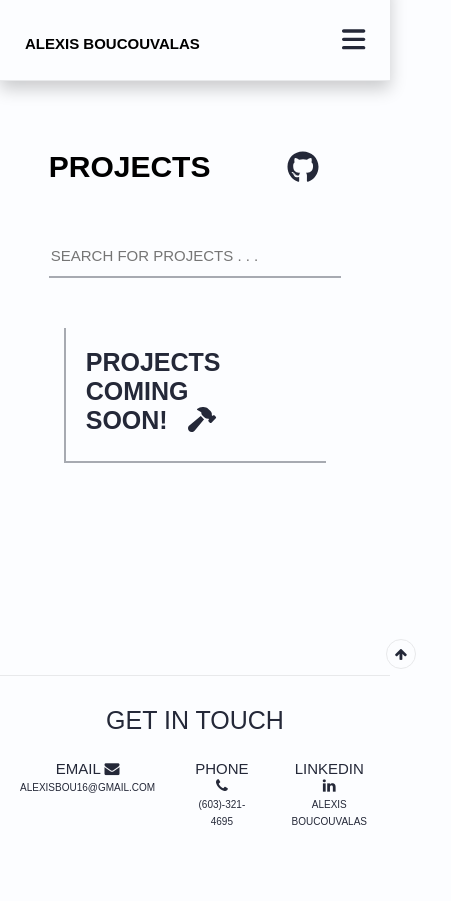
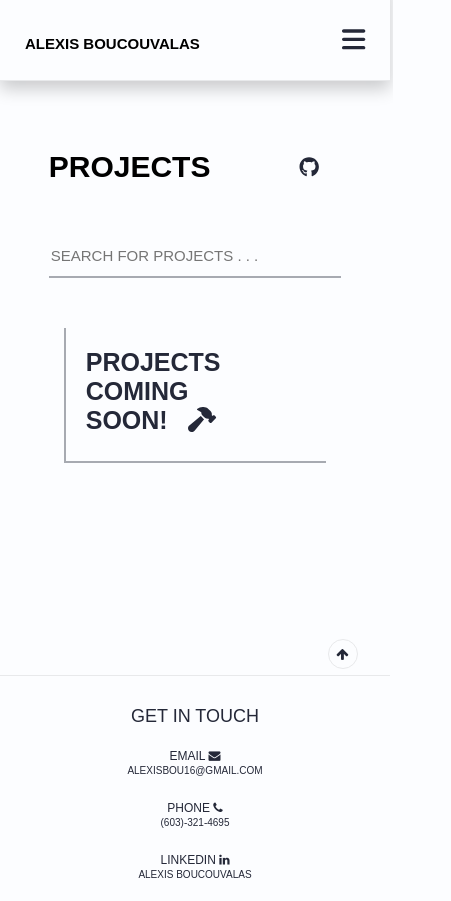
Before and after one commit to BOUCKY/my-portfolio-app, a React (Create React App) app: page /projects in a window 390 px wide. Shown: the whole page, 451 px wide, since content can reach past the window. Before the commit the page ends 848 px from the top, so only its background shows below. Built offline with nearby package versions, Linux system fonts and the light colour scheme.

Commit message:
Footer Responsiveness

```diff
--- a/src/components/NavBar.js
+++ b/src/components/NavBar.js
@@ -24,10 +24,10 @@ const NavBar = () => {
                 </button>
             </div>
             <div className={`nav-bar ${navClick ? 'active' : ''}`}>
-                <li className="nav-bar-list"><NavLink className="nav-bar-link" to="/">HOME</NavLink></li>
-                <li className="nav-bar-list"><NavLink className="nav-bar-link" to="about">ABOUT</NavLink></li>
-                <li className="nav-bar-list"><NavLink className="nav-bar-link" to="blog">BLOG</NavLink></li>
-                <li className="nav-bar-list"><NavLink className="nav-bar-link" to="projects">PROJECTS</NavLink></li>
+                <li className="nav-bar-list"><NavLink className="nav-bar-link" to="/" onClick={handleNavClick}>HOME</NavLink></li>
+                <li className="nav-bar-list"><NavLink className="nav-bar-link" to="about" onClick={handleNavClick}>ABOUT</NavLink></li>
+                <li className="nav-bar-list"><NavLink className="nav-bar-link" to="blog" onClick={handleNavClick}>BLOG</NavLink></li>
+                <li className="nav-bar-list"><NavLink className="nav-bar-link" to="projects" onClick={handleNavClick}>PROJECTS</NavLink></li>
                 <Resume />
             </div>
         </div>
--- a/src/styling/App.css
+++ b/src/styling/App.css
@@ -112,3 +112,32 @@ input[type="text"]:hover{
   opacity: 0;
   transition: all 0.5s ease;
 }
+
+
+
+@media screen and (max-width: 850px){
+    .backTool{
+      margin-left: 85%;
+    }
+}
+
+@media screen and (max-width: 600px){
+  .backTool{
+    margin-left: 80%;
+  }
+}
+
+@media screen and (max-width: 500px){
+  .backTool{
+    margin-left: 75%;
+  }
+  .footer{
+    height: 225px;
+  }
+}
+
+@media screen and (max-width: 350px){
+  .backTool{
+    margin-left: 65%;
+  }
+}
--- a/src/styling/Footer.css
+++ b/src/styling/Footer.css
@@ -44,3 +44,20 @@ a {
 .linkedIn:hover {
     opacity: 0.5;
 }
+
+
+@media screen and (max-width: 500px){
+    #contact{
+      font-size: 18px;
+    }
+    .footer-list{
+        font-size: 12px;
+    }
+    a{
+        font-size: 10px;
+    }
+    .foot-div{
+        display: flex;
+        flex-direction: column;
+    }
+}
--- a/src/styling/Home.css
+++ b/src/styling/Home.css
@@ -90,7 +90,7 @@
     }
 }
 
-@media screen and (max-width: 750px){
+@media screen and (max-width: 800px){
     .my-div{
         display: flex;
         flex-direction: column;
@@ -120,3 +120,12 @@
         margin-top: 50px;
     }
 }
+
+@media screen and (max-width: 300px){
+    .title{
+        font-size: 20px;
+    }
+    .software-engineer{
+        font-size: 20px;
+    }
+}
--- a/src/styling/NavBar.css
+++ b/src/styling/NavBar.css
@@ -160,3 +160,10 @@
         padding-top: 30px;
     }
 }
+
+@media screen and (max-width: 300px){
+    .right-side-nav{
+        font-size: 12px;
+        padding-top: 35px;
+    }
+}
```
